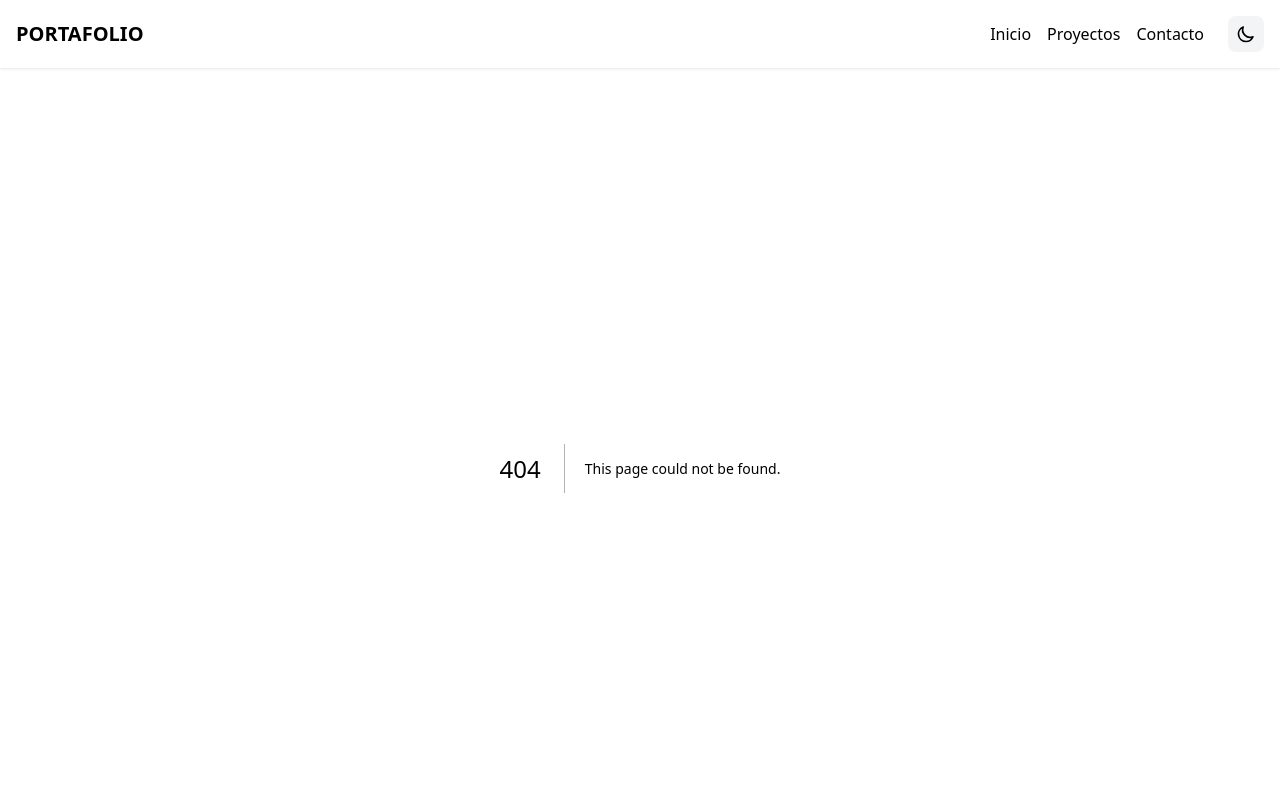
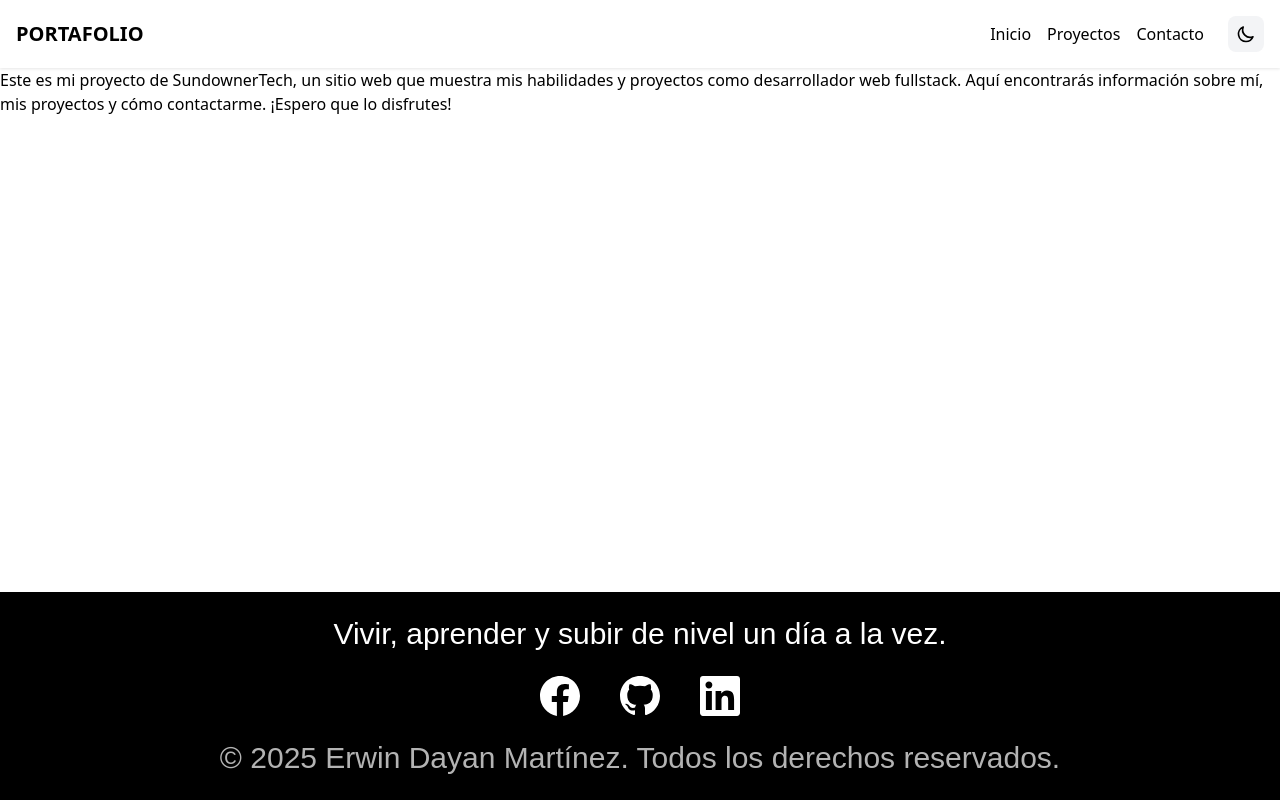
Before and after one commit to MartinezErwin/portafolio-web, a Next.js app: page /proyectos/sundownertech in a window 1280 px wide. Before the commit this address had no page. Shown: the top 800 px of the page. Built offline with nearby package versions, Linux system fonts and the light colour scheme; a web font is replaced by a local one.

Commit message:
feat: update project titles and links, add new project pages, and enhance contact page

```diff
--- a/src/app/page.tsx
+++ b/src/app/page.tsx
@@ -37,7 +37,7 @@ export default function Home() {
           width={100}
           height={100}
           priority
-          className="w-24 object-cover sm:w-40"
+          className="w-24 object-contain sm:w-40"
         />
       </div>
 
--- /dev/null
+++ b/src/app/proyectos/gatekepper/page.tsx
@@ -0,0 +1,3 @@
+export default function GatekekepperProyecto() {
+  return <div>ESte mi proyecto de gatekepper</div>;
+}
--- /dev/null
+++ b/src/app/proyectos/page.tsx
@@ -0,0 +1,3 @@
+export default function SundownertechProyecto() {
+  return <div>Hola este es mi pagina principal de mis proyectos</div>;
+}
--- /dev/null
+++ b/src/app/proyectos/sundownertech/page.tsx
@@ -0,0 +1,10 @@
+export default function page() {
+  return (
+    <div>
+      Este es mi proyecto de SundownerTech, un sitio web que muestra mis
+      habilidades y proyectos como desarrollador web fullstack. Aquí encontrarás
+      información sobre mí, mis proyectos y cómo contactarme. ¡Espero que lo
+      disfrutes!
+    </div>
+  );
+}
--- a/src/components/Ui/Header.tsx
+++ b/src/components/Ui/Header.tsx
@@ -20,10 +20,10 @@ export default function Header() {
             <Link href="/" className="hover:underline">
               Inicio
             </Link>
-            <Link href="/projects" className="hover:underline">
+            <Link href="/proyectos" className="hover:underline">
               Proyectos
             </Link>
-            <Link href="/contact" className="hover:underline">
+            <Link href="/contacto" className="hover:underline">
               Contacto
             </Link>
           </nav>
--- a/src/data/Proyectos.js
+++ b/src/data/Proyectos.js
@@ -10,9 +10,9 @@ export const Proyectos = [
   },
   {
     id: 2,
-    title: "Sundownertecho",
+    title: "Gatekepper",
     description:
-      "Sundownertech es un negocio de venta, instalación y mantenimiento de cámaras de seguridad ubicado en Salamanca Gto.",
+      "Registrador de Visitantes es un sistema web desarrollado para gestionar el acceso de personas a residenciales y oficinas. Permite el registro de visitantes, generación de códigos QR para pre-registro y validación en tiempo real por parte del personal de seguridad.",
     image: "/Projects/sundownertech-img.png",
     link: "https://sundownertech.com/",
     detailPage: "/proyectos/sundownertech",
```
Also changed, not shown: src/app/contacto/page.tsx (renamed from src/app/contact/page.tsx).
